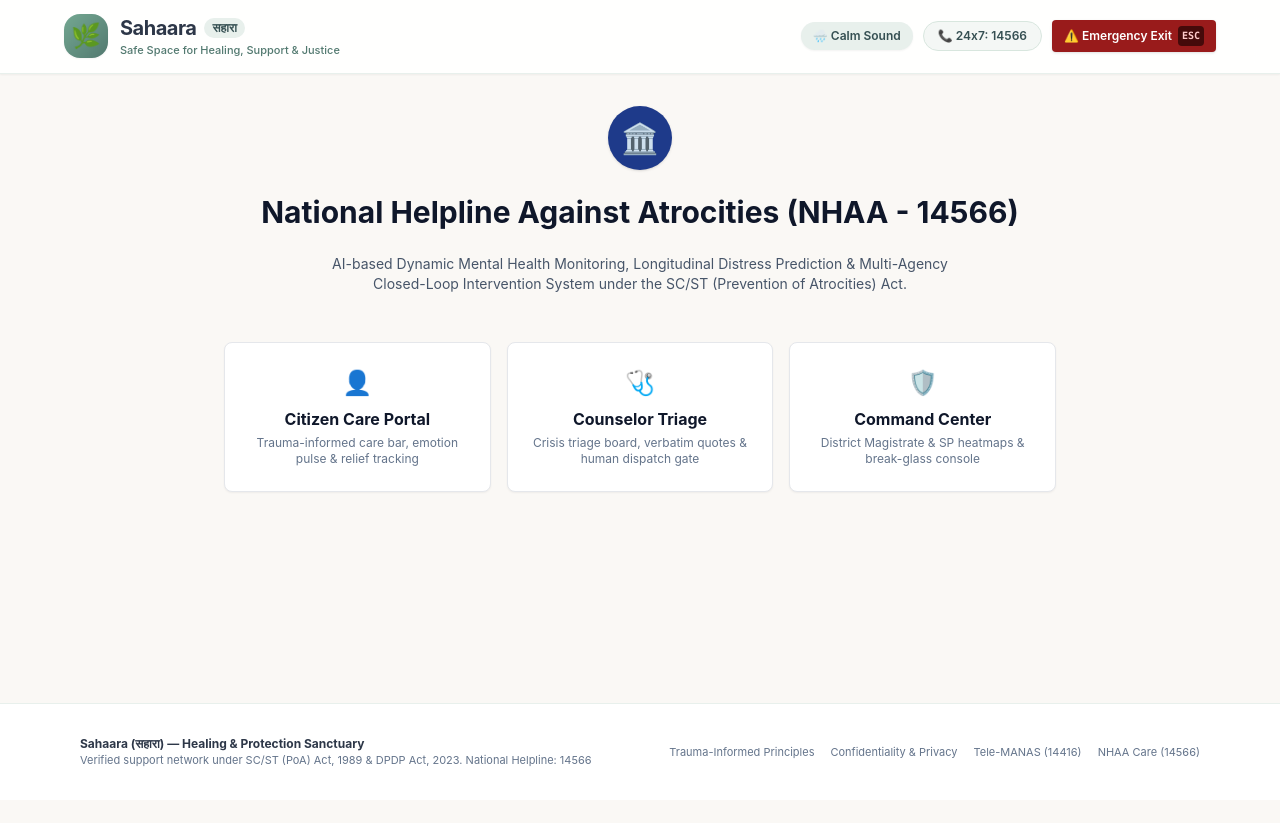
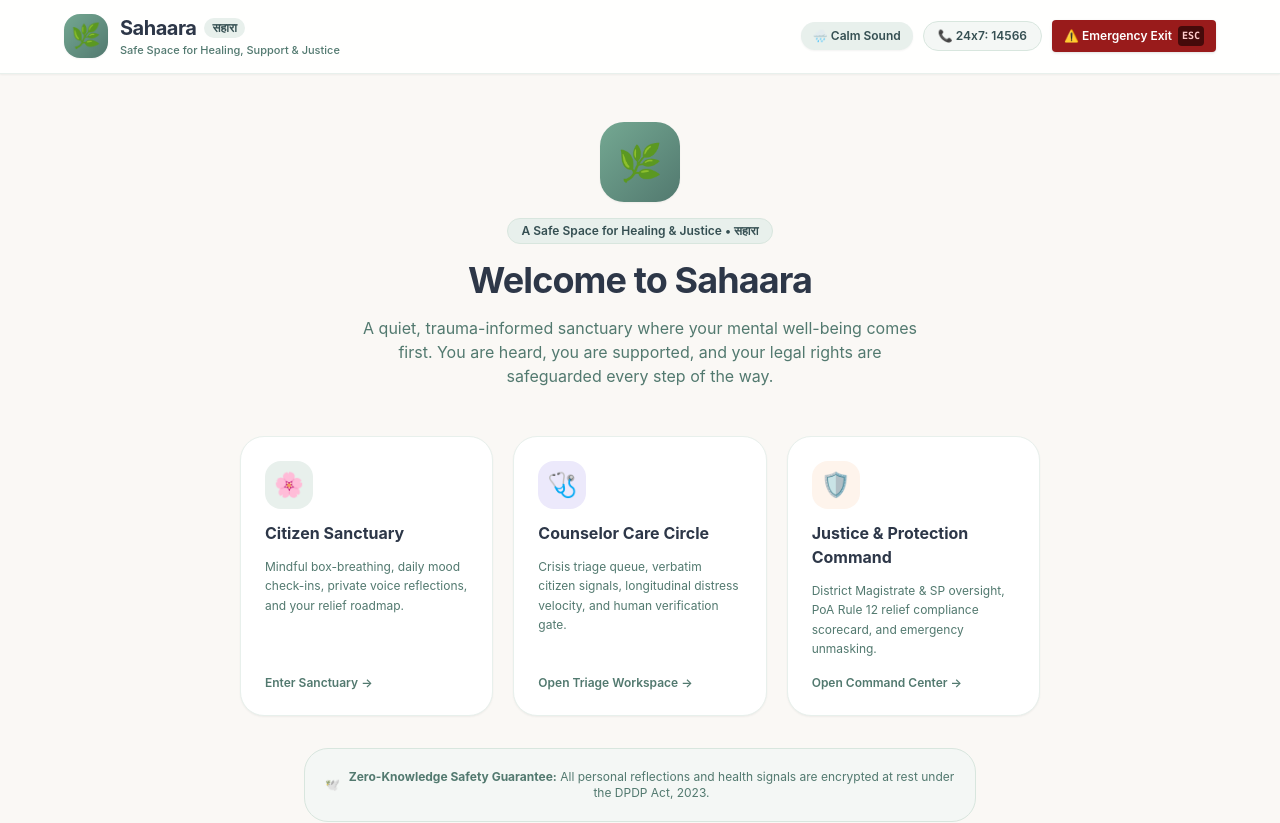
Before and after one commit to Ar1es-XD/nhaa-care, a Next.js app in the folder frontend/: page / in a window 1280 px wide. Shown: the top 823 px of the page. Before the commit the page ends 800 px from the top, so only its background shows below. Built offline with nearby package versions, Linux system fonts and the light colour scheme.

Commit message:
feat(frontend): redesign welcoming platform landing hub for sahaara

```diff
--- a/frontend/src/app/page.tsx
+++ b/frontend/src/app/page.tsx
@@ -2,33 +2,86 @@
 
 export default function HomePage() {
   return (
-    <div className="max-w-4xl mx-auto p-8 space-y-6 text-center">
-      <div className="w-16 h-16 bg-blue-900 text-white rounded-full flex items-center justify-center text-3xl mx-auto shadow">
-        🏛️
+    <div className="max-w-4xl mx-auto p-6 md:p-12 space-y-8 text-center">
+      {/* Hero Icon & Greeting */}
+      <div className="space-y-4">
+        <div className="w-20 h-20 bg-gradient-to-br from-[#74a892] to-[#52796f] text-white rounded-3xl flex items-center justify-center text-4xl mx-auto shadow-sm">
+          🌿
+        </div>
+        <div className="inline-block bg-[#e8f0ec] text-[#354f52] font-semibold text-xs px-3.5 py-1 rounded-full border border-[#d8e6de]">
+          A Safe Space for Healing & Justice • सहारा
+        </div>
+        <h1 className="text-3xl md:text-4xl font-bold text-[#2d3748] tracking-tight">
+          Welcome to Sahaara
+        </h1>
+        <p className="text-sm md:text-base text-[#52796f] max-w-xl mx-auto leading-relaxed">
+          A quiet, trauma-informed sanctuary where your mental well-being comes first. You are heard, you are supported, and your legal rights are safeguarded every step of the way.
+        </p>
       </div>
-      <h1 className="text-3xl font-bold text-slate-900">
-        National Helpline Against Atrocities (NHAA - 14566)
-      </h1>
-      <p className="text-sm text-slate-600 max-w-2xl mx-auto">
-        AI-based Dynamic Mental Health Monitoring, Longitudinal Distress Prediction & Multi-Agency Closed-Loop Intervention System under the SC/ST (Prevention of Atrocities) Act.
-      </p>
 
-      <div className="grid grid-cols-1 md:grid-cols-3 gap-4 pt-6">
-        <Link href="/citizen" className="border rounded-lg p-6 bg-white hover:border-blue-700 shadow-sm transition">
-          <div className="text-2xl mb-2">👤</div>
-          <h3 className="font-bold text-slate-900">Citizen Care Portal</h3>
-          <p className="text-xs text-slate-500 mt-1">Trauma-informed care bar, emotion pulse & relief tracking</p>
+      {/* 3 Dedicated Care Portals */}
+      <div className="grid grid-cols-1 md:grid-cols-3 gap-5 pt-4 text-left">
+        <Link
+          href="/citizen"
+          className="group bg-white border border-[#e8f0ec] rounded-3xl p-6 shadow-sm hover:shadow-md hover:border-[#74a892] transition flex flex-col justify-between"
+        >
+          <div className="space-y-3">
+            <div className="w-12 h-12 rounded-2xl bg-[#e8f0ec] text-[#354f52] flex items-center justify-center text-2xl group-hover:scale-105 transition">
+              🌸
+            </div>
+            <h3 className="font-bold text-base text-[#2d3748]">Citizen Sanctuary</h3>
+            <p className="text-xs text-[#52796f] leading-relaxed">
+              Mindful box-breathing, daily mood check-ins, private voice reflections, and your relief roadmap.
+            </p>
+          </div>
+          <span className="text-xs font-semibold text-[#52796f] pt-4 block group-hover:text-[#354f52]">
+            Enter Sanctuary →
+          </span>
         </Link>
-        <Link href="/counselor" className="border rounded-lg p-6 bg-white hover:border-blue-700 shadow-sm transition">
-          <div className="text-2xl mb-2">🩺</div>
-          <h3 className="font-bold text-slate-900">Counselor Triage</h3>
-          <p className="text-xs text-slate-500 mt-1">Crisis triage board, verbatim quotes & human dispatch gate</p>
+
+        <Link
+          href="/counselor"
+          className="group bg-white border border-[#e8f0ec] rounded-3xl p-6 shadow-sm hover:shadow-md hover:border-[#74a892] transition flex flex-col justify-between"
+        >
+          <div className="space-y-3">
+            <div className="w-12 h-12 rounded-2xl bg-[#ece9fb] text-[#5b4cb7] flex items-center justify-center text-2xl group-hover:scale-105 transition">
+              🩺
+            </div>
+            <h3 className="font-bold text-base text-[#2d3748]">Counselor Care Circle</h3>
+            <p className="text-xs text-[#52796f] leading-relaxed">
+              Crisis triage queue, verbatim citizen signals, longitudinal distress velocity, and human verification gate.
+            </p>
+          </div>
+          <span className="text-xs font-semibold text-[#52796f] pt-4 block group-hover:text-[#354f52]">
+            Open Triage Workspace →
+          </span>
         </Link>
-        <Link href="/command" className="border rounded-lg p-6 bg-white hover:border-blue-700 shadow-sm transition">
-          <div className="text-2xl mb-2">🛡️</div>
-          <h3 className="font-bold text-slate-900">Command Center</h3>
-          <p className="text-xs text-slate-500 mt-1">District Magistrate & SP heatmaps & break-glass console</p>
+
+        <Link
+          href="/command"
+          className="group bg-white border border-[#e8f0ec] rounded-3xl p-6 shadow-sm hover:shadow-md hover:border-[#74a892] transition flex flex-col justify-between"
+        >
+          <div className="space-y-3">
+            <div className="w-12 h-12 rounded-2xl bg-[#fef4ec] text-[#d97757] flex items-center justify-center text-2xl group-hover:scale-105 transition">
+              🛡️
+            </div>
+            <h3 className="font-bold text-base text-[#2d3748]">Justice & Protection Command</h3>
+            <p className="text-xs text-[#52796f] leading-relaxed">
+              District Magistrate & SP oversight, PoA Rule 12 relief compliance scorecard, and emergency unmasking.
+            </p>
+          </div>
+          <span className="text-xs font-semibold text-[#52796f] pt-4 block group-hover:text-[#354f52]">
+            Open Command Center →
+          </span>
         </Link>
+      </div>
+
+      {/* Gentle Reassurance Banner */}
+      <div className="bg-[#f4f7f5] border border-[#d8e6de] p-5 rounded-3xl text-xs text-[#52796f] max-w-2xl mx-auto flex items-center justify-center gap-2">
+        <span>🕊️</span>
+        <span>
+          <strong>Zero-Knowledge Safety Guarantee:</strong> All personal reflections and health signals are encrypted at rest under the DPDP Act, 2023.
+        </span>
       </div>
     </div>
   );
```
